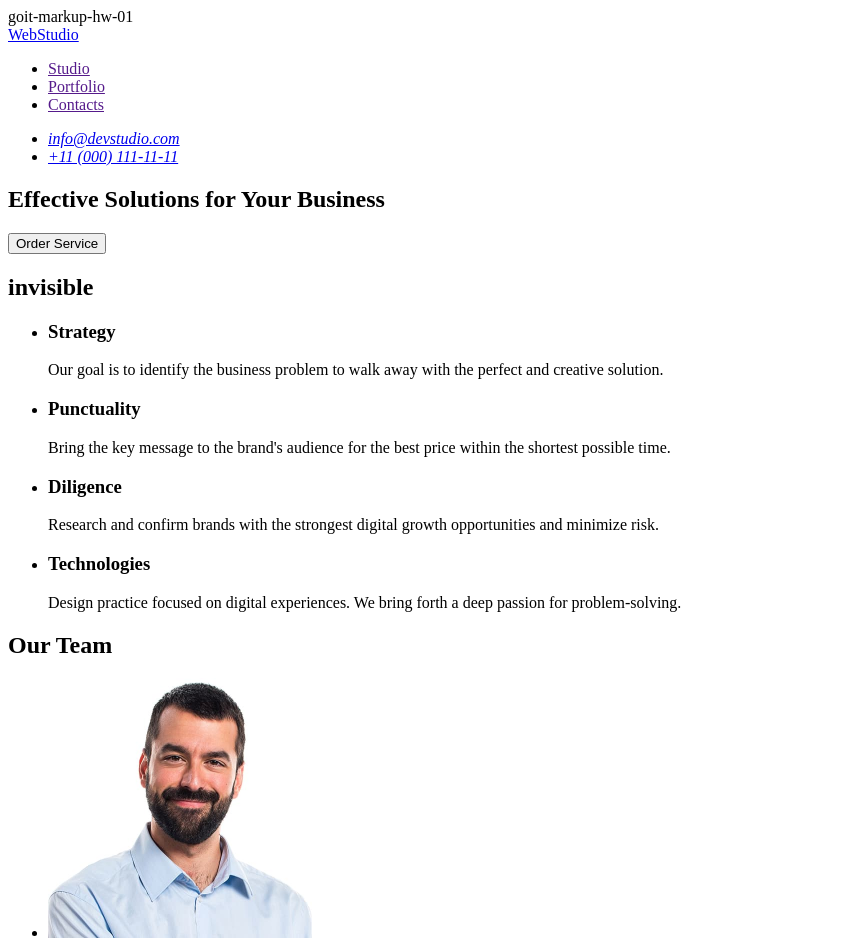
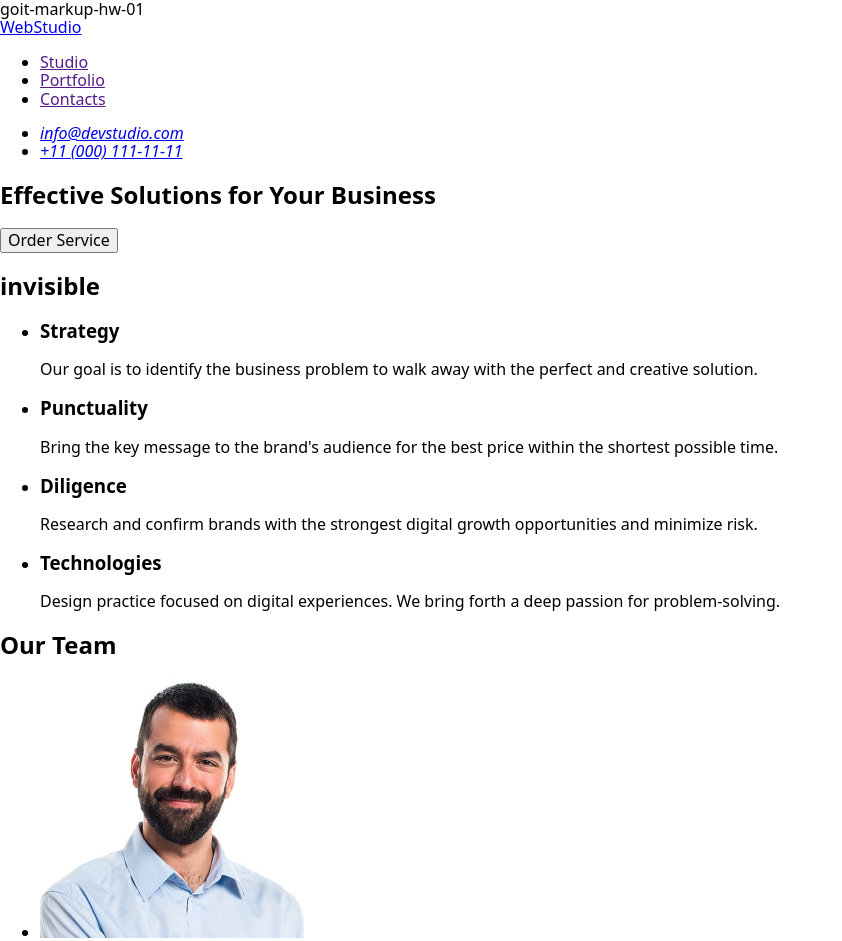
Before and after one commit to viktoriaabc/goit-markup-hw-02, a plain HTML site: page index.html in a window 1280 px wide. Shown: the top 941 px of the page, without its empty margins (0-842 px from the left). Drawn offline with nearby package versions, Linux system fonts and the light colour scheme; a web font is replaced by a local one.

Commit message:
add modern-normalizer

```diff
--- a/index.html
+++ b/index.html
@@ -3,7 +3,8 @@
   <head>
     <meta charset="UTF-8">
     <meta name="viewport" content="width=device-width, initial-scale=1.0">
-    <link rel="preconnect" href="<https://fonts.google.com>"
+    <link rel="stylesheet" href="https://cdn.jsdelivr.net/npm/modern-normalize@2.0.0/modern-normalize.min.css"
+    <link rel="preconnect" href="<https://fonts.googleapis.com>">
     <link rel="preconnect" href="<https://fonts.gstatic.com>" crossorigin>
     <link rel="stylesheet" href="https://fonts.googleapis.com/css?family=Sofia">
     <link rel="stylesheet" href="./css/styles.css"
```
